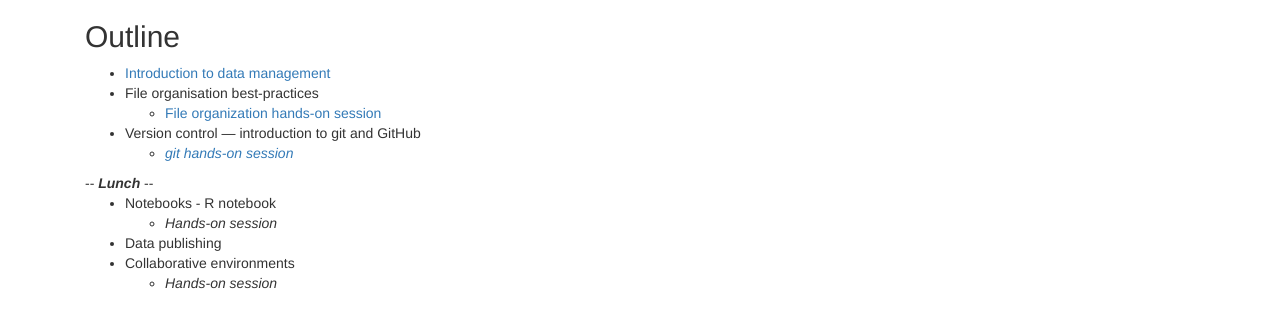
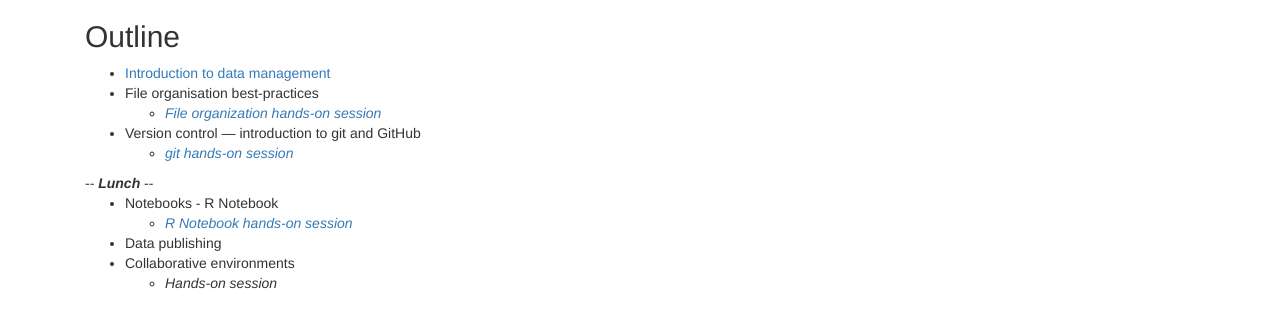
Before and after one commit to nicjar/DM_WS, a Jekyll site: the page built from index.md, in a window 1280 px wide. Shown: the part 210-528 px from the top of the page. Built offline with Jekyll 4.4.1, drawn with Linux system fonts in a browser that asks for light colours; nearby versions of some CDN libraries.

Commit message:
Update outline page

```diff
--- a/index.md
+++ b/index.md
@@ -13,7 +13,7 @@ Niclas Jareborg
 
 - [Introduction to data management](slides/Data_Management_slides.html#4)
 - File organisation best-practices
-    - [File organization hands-on session](exercises/1-organization.html)
+    - _[File organization hands-on session](exercises/1-organization.html)_
 - Version control — introduction to git and GitHub
     - <em>[git hands-on session](exercises/2-git.html)</em>
 
@@ -21,8 +21,8 @@ Niclas Jareborg
 -- <b><em>Lunch</em></b> --
 </div>
 
-- Notebooks - R notebook
-    - <em>Hands-on session</em>
+- Notebooks - R Notebook
+    - <em>[R Notebook hands-on session](exercises/3-Rnotebooks.html)</em>
 - Data publishing
 - Collaborative environments
     - <em>Hands-on session</em>
```
